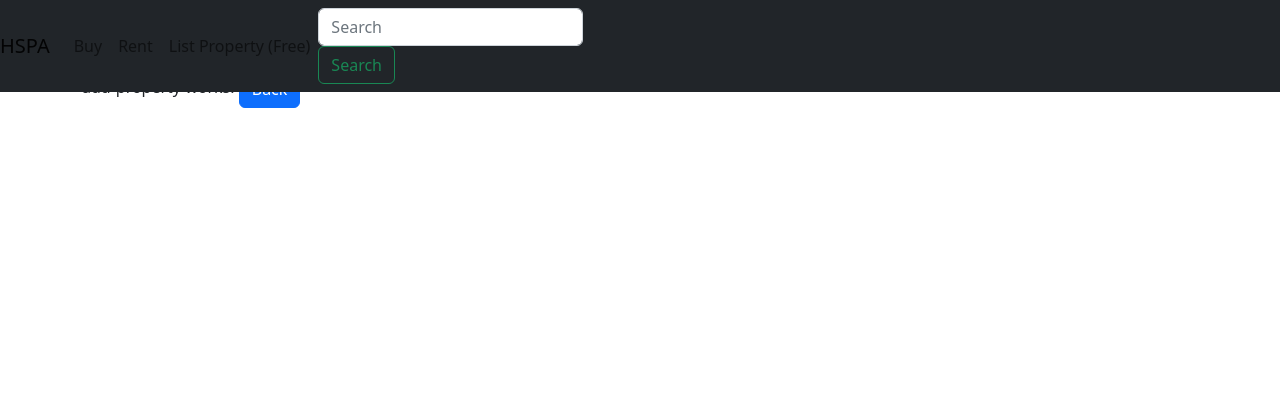
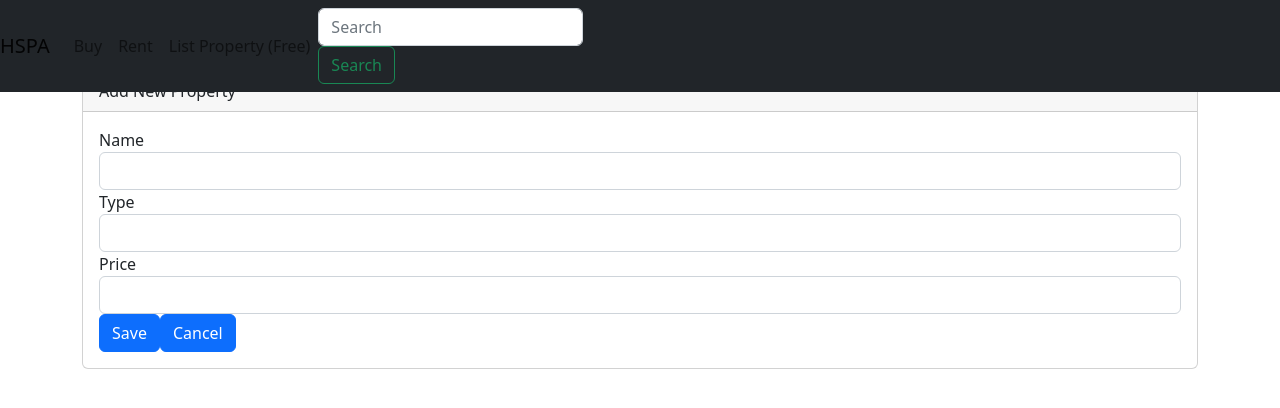
Before and after one commit to sidaty12/Building, an Angular app: page /add-property in a window 1280 px wide. Shown: the top 408 px of the page. Built offline with nearby package versions, Linux system fonts and the light colour scheme.

Commit message:
add from with ngform

```diff
--- a/src/app/app.module.ts
+++ b/src/app/app.module.ts
@@ -1,7 +1,8 @@
 import { BrowserModule } from '@angular/platform-browser';
 import { NgModule } from '@angular/core';
 import {HttpClientModule} from '@angular/common/http';
-import{Routes, RouterModule} from '@angular/router'
+import{Routes, RouterModule} from '@angular/router';
+import { FormsModule } from '@angular/forms';
 
 import { AppComponent } from './app.component';
 import { PropertyCardComponent } from './property/property-card/property-card/property-card.component';
@@ -32,7 +33,8 @@
   imports: [
     BrowserModule,
     HttpClientModule,
-    RouterModule.forRoot(appRoutes)
+    RouterModule.forRoot(appRoutes),
+    FormsModule
 
   ],
   providers: [
--- a/src/app/property/add-property/add-property.component.html
+++ b/src/app/property/add-property/add-property.component.html
@@ -1,5 +1,35 @@
-<p>
-  add-property works!
+<div class="card">
+  <div class="card-header">
+    Add New Property
+  </div>
+  <div class="card-body">
+    <!--form have been removed in source but here whene i do that i got error-->
+    <form (ngSubmit)='onSubmit(Form)' #Form="ngForm">
+      <div class="form-group col-12">
+        <label for="name">Name</label>
+        <input type="text" class="form-control" #propName="ngModel" ngModel name="Name" required minlength="5">
+        <span *ngIf="!propName.valid && propName.touched" class="error-block">
+          <span *ngIf="propName.errors.required">  Please provide name</span>
+        <span *ngIf="propName.errors.minlength" > Name Must be atleast 5 char long </span>
+        </span>
+      </div>
 
-  <button (click)="onBack()" class="btn btn-primary">Back</button>
-</p>
+      <div class="form-group col-12">
+        <label for="name">Type</label>
+        <input type="text" class="form-control" ngModel name="Type">
+
+      </div>
+
+      <div class="form-group col-12">
+        <label for="name">Price</label>
+        <input type="text" class="form-control" ngModel name="Price">
+
+      </div>
+      <div class="form-group col-12">
+        <button type="submit" class="btn btn-primary mr-2">Save</button>
+        <button type="submit" class="btn btn-primary">Cancel</button>
+
+      </div>
+    </form>
+  </div>
+</div>
--- a/src/app/property/add-property/add-property.component.scss
+++ b/src/app/property/add-property/add-property.component.scss
@@ -0,0 +1,7 @@
+.ng-invalid.ng-touched {
+  border-color: red;
+}
+
+.error-block {
+  color: red
+}
--- a/src/app/property/add-property/add-property.component.ts
+++ b/src/app/property/add-property/add-property.component.ts
@@ -1,4 +1,6 @@
-import { Component, OnInit } from '@angular/core';
+import { createViewChild } from '@angular/compiler/src/core';
+import { Component, OnInit, ViewChild } from '@angular/core';
+import { NgForm } from '@angular/forms';
 import { Router } from '@angular/router';
 
 @Component({
@@ -7,7 +9,7 @@
   styleUrls: ['./add-property.component.scss']
 })
 export class AddPropertyComponent implements OnInit {
-
+@ViewChild('Form') addPropertyForm: NgForm;
   constructor(private router:Router) { }
 
   ngOnInit() {
@@ -18,4 +20,12 @@
     this.router.navigate(['/']);
   }
 
+
+
+  onSubmit(Form : NgForm){
+    console.log('congrats, from submit');
+    console.log(Form);
+    console.log(this.addPropertyForm);
+
+  }
 }
--- a/src/data/propreties.json
+++ b/src/data/propreties.json
@@ -1,7 +1,7 @@
 [
   {
     "Id":1,
-    "SellRent":1,
+    "SellRent":2,
     "Name":"Birla House",
     "Type":"House",
     "BHK":2,
```
